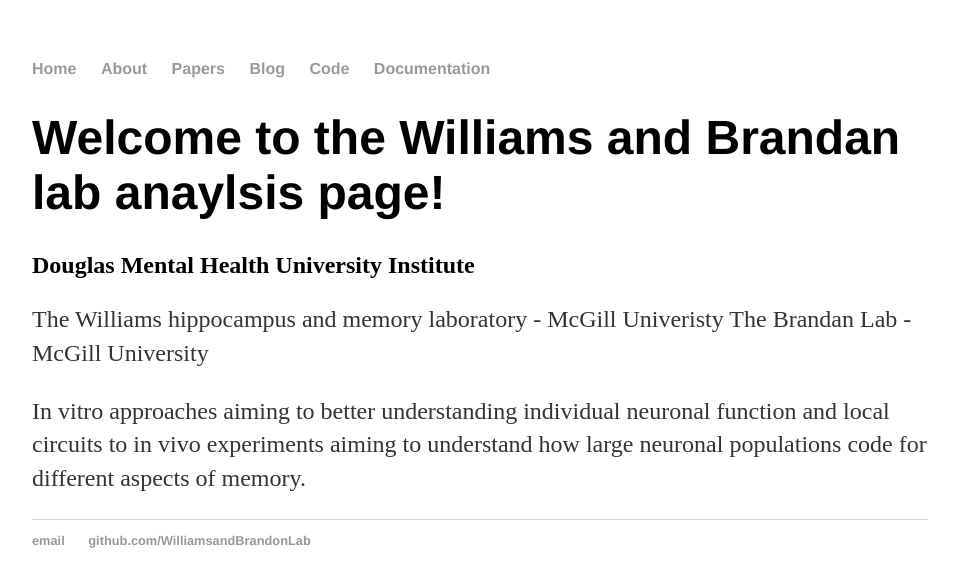
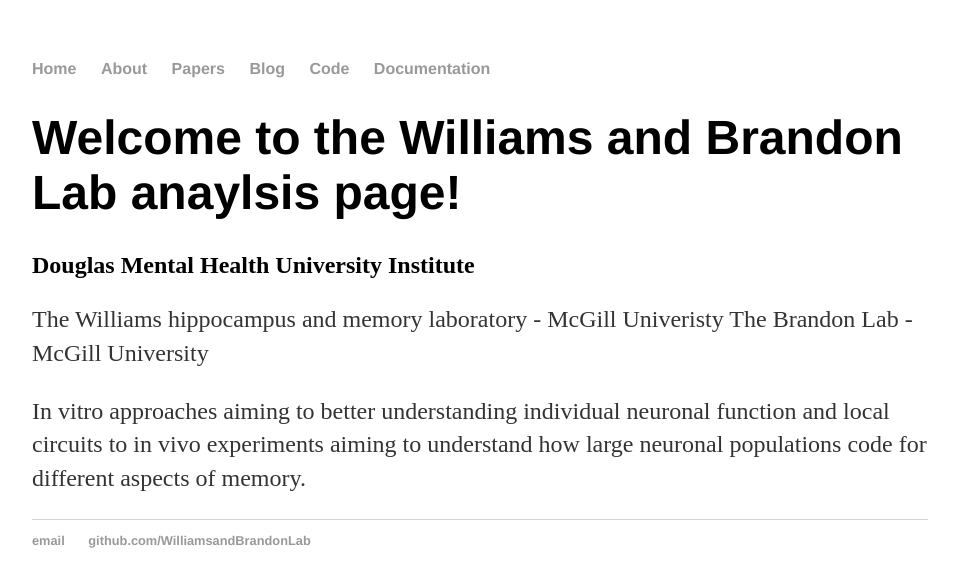
Before and after one commit to WilliamsandBrandanLab/WilliamsandBrandanLab.github.io, a Jekyll site: the page built from index.md, in a window 1280 px wide. Shown: the top 587 px of the page, without its empty margins (160-1119 px from the left). Built offline with Jekyll 4.4.1, drawn with Linux system fonts in a browser that asks for light colours; our own code applies the rules of GitHub Pages for plain Markdown files.

Commit message:
Update index.md

```diff
--- a/index.md
+++ b/index.md
@@ -1,7 +1,7 @@
-# Welcome to the Williams and Brandan lab anaylsis page!
+# Welcome to the Williams and Brandon Lab anaylsis page!
 ## Douglas Mental Health University Institute
 The Williams hippocampus and memory laboratory - McGill Univeristy
-The Brandan Lab - McGill University
+The Brandon Lab - McGill University
 
 In vitro approaches aiming to better understanding individual neuronal function
 and local circuits to in vivo experiments aiming to understand how large neuronal
```
